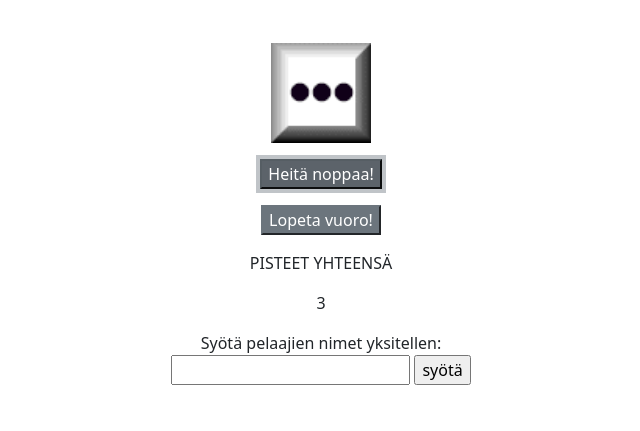
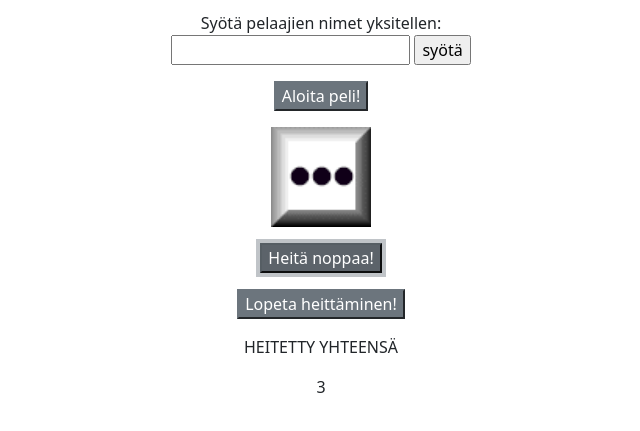
Before and after one commit to HyytJani/Sikanoppapeli-412, a plain HTML site: page index.html in a window 1280 px wide. Both pictures are taken after a click on the button "Heitä noppaa!". Shown: the part 69-500 px from the top of the page, without its empty margins (319-959 px from the left). Drawn offline with nearby package versions, Linux system fonts and the light colour scheme.

Commit message:
Yhdellä nopalla toimii

```diff
--- a/index.html
+++ b/index.html
@@ -4,29 +4,32 @@
     <meta charset="UTF-8">
     <meta http-equiv="X-UA-Compatible" content="IE=edge">
     <meta name="viewport" content="width=device-width, initial-scale=1.0">
-    <title>Document</title>
+    <title>SIKANOPPA     </title>
     <link href="https://cdn.jsdelivr.net/npm/bootstrap@5.1.3/dist/css/bootstrap.min.css" rel="stylesheet" integrity="sha384-1BmE4kWBq78iYhFldvKuhfTAU6auU8tT94WrHftjDbrCEXSU1oBoqyl2QvZ6jIW3" crossorigin="anonymous">
     <link rel="stylesheet" href="style.css">
 </head>
 <Header class="text-black-50 text-center mt-3">  <h1>SIKANOPPAPELI</h1></Header>
-<body><div class="container">
+<body><div class="container"><form class="text-center mt-3" id="syota">
+  <label >Syötä pelaajien nimet yksitellen:</label><br>
+  <input type="text" id="fname" name="fname" required>
+  <input type="submit" value="syötä">
+</form>
+<form >
+  <input  class="mt-3 btn-secondary mx-auto d-block " type="button"value="Aloita peli!" onClick="aloitaPeli()">
+</form>
+<div id="heittaja" class="text-center mt-3 text-danger text-uppercase"><p ></p></div>
+  <img class="mx-auto d-block  " width="100" src="img/d1.gif" name="mydice">
+<form>
+<input class="mt-3 btn-secondary mx-auto d-block " type="button" value="Heitä noppaa!" onClick="heita()">
+<input class="mt-3 btn-secondary mx-auto d-block " type="button" value="Lopeta heittäminen!" onClick="lopeta()">
+</form>
 
 
-
-  <img class="mx-auto d-block mt-5 " width="100" src="img/d1.gif" name="mydice">
-<form>
-<input class="mt-3 btn-secondary mx-auto d-block " type="button" value="Heitä noppaa!" onClick="heita()">
-<input class="mt-3 btn-secondary mx-auto d-block " type="button" value="Lopeta vuoro!" onClick="lopeta()">
-</form>
-<p class="text-center mt-3">PISTEET YHTEENSÄ</p>
+</div> <p class="text-center mt-3">HEITETTY YHTEENSÄ</p>
 <div id="pisteet" class="text-center"><p >0</p></div>
 </div>
-<form class="text-center mt-3" id="syota">
-    <label >Syötä pelaajien nimet yksitellen:</label><br>
-    <input type="text" id="fname" name="fname" required>
-    <input type="submit" value="syötä">
-  </form>
-  <ul class="text-center mt-3" id="pelaajat"></ul>
+
+  <ul class="text-center mt-3 text-uppercase" id="pelaajat"></ul>
 
 
 
--- a/main.js
+++ b/main.js
@@ -1,6 +1,7 @@
-let yhteensa=0
-let pelaaja1=0
-
+let yhteensa=0;
+let vuoro=0;
+pelaajat=[];
+var pelaajat;
 
 var face0=new Image()
 face0.src="img/d1.gif"
@@ -15,56 +16,78 @@ face4.src="img/d5.gif"
 var face5=new Image()
 face5.src="img/d6.gif"
 
+function aloitaPeli(){
+    if(pelaajat.length>1){
+    yhteensa=0;
+    document.querySelector('#pisteet').innerHTML='0';
+    document.querySelector('#heittaja').innerHTML='';
+    let heittaja=document.createElement('p');
+    let uusiheittaja=document.createTextNode("Heittovuorossa on "+pelaajat[vuoro].nimi);
+    heittaja.appendChild(uusiheittaja);
+    heittaja.className=('#kuka');
+    document.querySelector('#heittaja').appendChild(heittaja);
+    }else{
+        alert("Syötä lisää pelaajia!")}
+}
+
 function heita(){
     //create a random integer between 0 and 5
     var nopanluku=Math.round(Math.random()*5)
     document.images["mydice"].src=eval("face"+nopanluku+".src")
-
     var oikeanopanluku=nopanluku+1
     yhteensa= yhteensa+oikeanopanluku
-
     document.querySelector('#pisteet').innerHTML='';
-
-    //let pisteet=document.createElement('p');
+    let pisteet=document.createElement('p');
     let uusipisteet=document.createTextNode(yhteensa);
     pisteet.appendChild(uusipisteet);
-    //pisteet.className=('nimilista');
+    pisteet.className=('nimilista');
     document.querySelector('#pisteet').appendChild(pisteet);
+    if (oikeanopanluku==1){
+        alert ("HEITIT YKKÖSEN! Vuoro siirtyy seuraavalle!")
+        ykkonen();    }
 }
+let lomake=document.forms['syota'];
+lomake.addEventListener('submit',tallennaPelaajat)
 
-let lomake=document.forms['syota'];
-lomake.addEventListener('submit',tulostaPelaajat)
-const pelaajat = new Array  ();
-const pelaajapisteet = new Array();
+function tallennaPelaajat(event){
+    event.preventDefault()
+    nimi=document.querySelector('#syota input[type="text"]').value;
+    pisteet=0;
+    pelaajat.push({nimi,pisteet})
+    console.log(pelaajat)
+    document.getElementById('syota').reset();
+    tulostaPelaajat();
+}
+function ykkonen(){
+    yhteensa=0;
+    document.querySelector('#pisteet').innerHTML=yhteensa;
+        lopeta();
+        }
 
+function lopeta(){
+    pelaajat[vuoro].pisteet=pelaajat[vuoro].pisteet+yhteensa;
 
-function tulostaPelaajat(event){
-    event.preventDefault()
-     nimi=document.querySelector('#syota input[type="text"]').value;
-    pelaajat.push(nimi);
-    document.getElementById('syota').reset();
-    if(pelaajat.length<=10){
-        document.querySelector('#pelaajat').innerHTML='';
-        for(let i=0;i<pelaajat.length;i++) {
-        let uusinimi=document.createElement('li');
-        let uusinimiteksti=document.createTextNode(pelaajat[i]+"  "+pelaaja1+" pistettä");
-        uusinimi.appendChild(uusinimiteksti);
-        uusinimi.className=('pelaajalista');
-        document.querySelector('#pelaajat').appendChild(uusinimi);}}}
+    if(pelaajat[vuoro].pisteet>=100){
+        alert(" VOITTAJA ON "+pelaajat[vuoro].nimi+"\n"+ "Uusipeli alkaa automaattisesti!");
+        for(let i=0;i<pelaajat.length;i++){
+            pelaajat[i].pisteet=0;
+            vuoro=0;}
+            tulostaPelaajat();
+    }else{
+        tulostaPelaajat();
+            if(vuoro<pelaajat.length-1) {
+            vuoro++;
+            }else{
+            vuoro=0;}
+    }
+    aloitaPeli();
+}
+function tulostaPelaajat(){
 
-
-    function lopeta(){
-
-        if(pelaajat.length<=10){
-            document.querySelector('#pelaajat').innerHTML='';
-            for(let i=0;i<pelaajat.length;i++) {
-            let uusinimi=document.createElement('li');
-            let uusinimiteksti=document.createTextNode(pelaajat[i]+"  "+pelaaja1+" pistettä");
-            uusinimi.appendChild(uusinimiteksti);
-            uusinimi.className=('pelaajalista');
-            document.querySelector('#pelaajat').appendChild(uusinimi);
-
-            }
-            yhteensa=0;}
-
-    }
+    document.querySelector('#pelaajat').innerHTML='';
+    for(let i=0;i<pelaajat.length;i++){
+    let uusinimi=document.createElement('li');
+    let uusinimiteksti=document.createTextNode(pelaajat[i].nimi+"  "+pelaajat[i].pisteet+ " pistettä");
+    uusinimi.appendChild(uusinimiteksti);
+    uusinimi.className=('pelaajalista');
+    document.querySelector('#pelaajat').appendChild(uusinimi);}}
```
